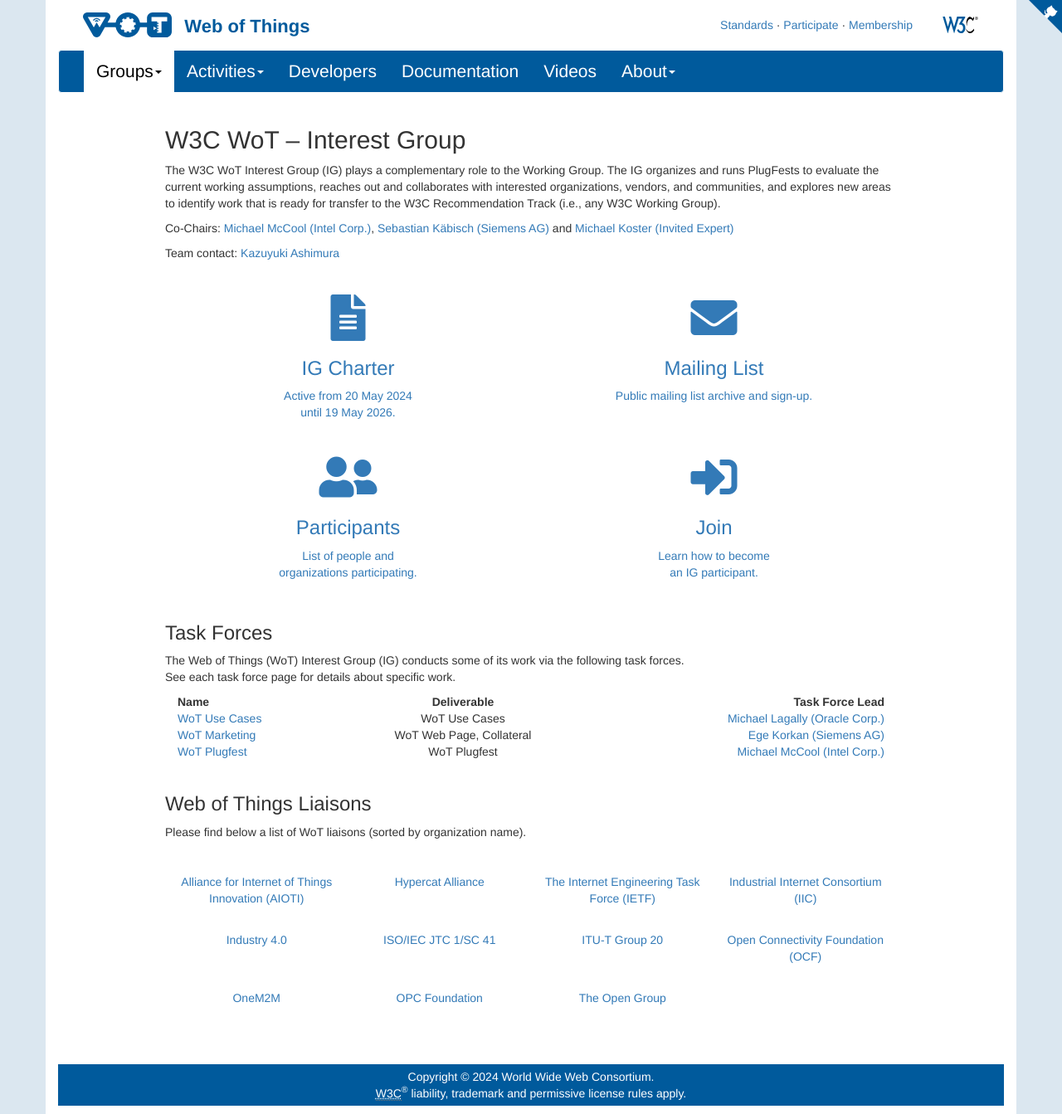
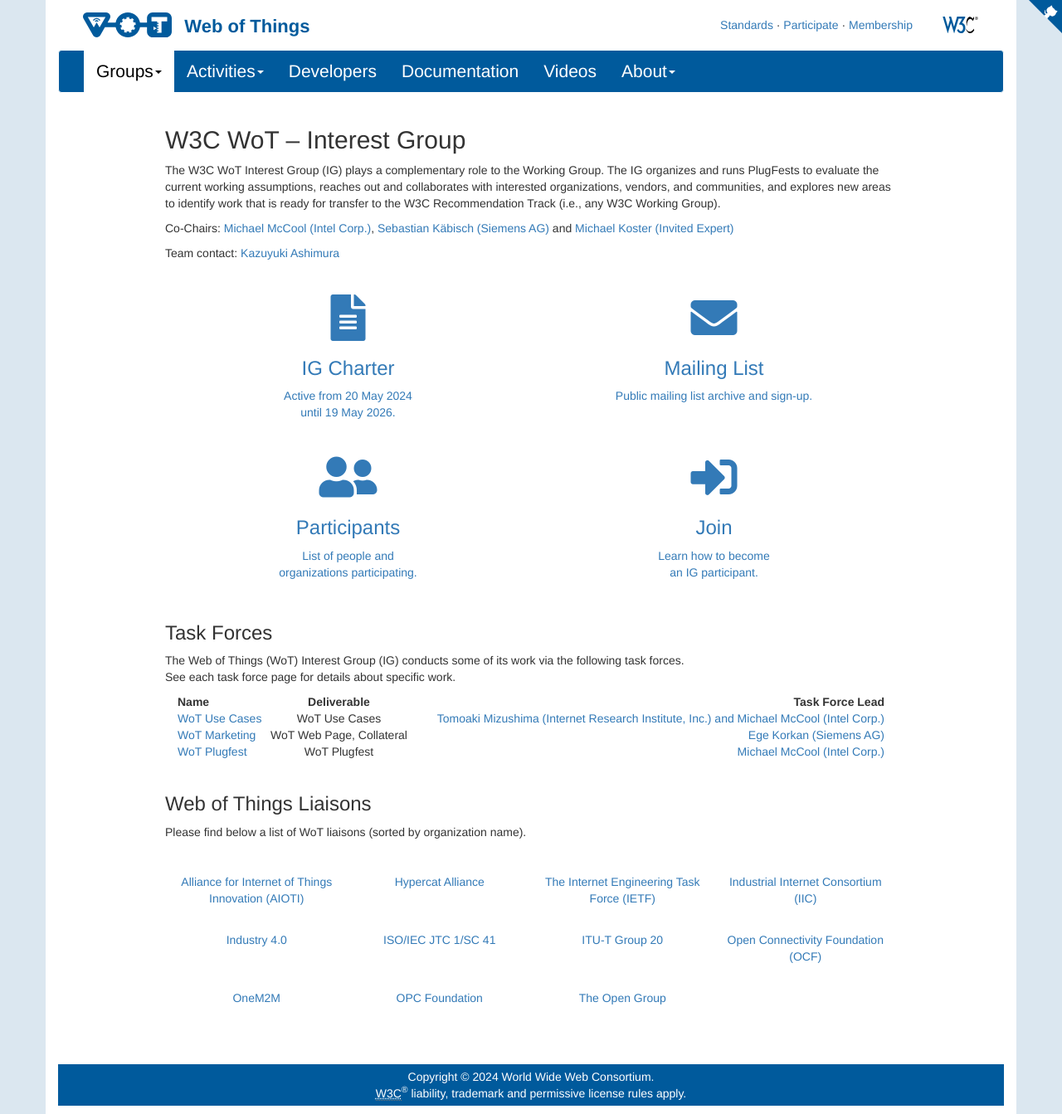
Before and after one commit to w3c/wot-marketing, a Jekyll site: the page built from docs/ig/index.html, in a window 1280 px wide. Shown: the whole page at 83% size. Built offline with Jekyll 4.4.1, drawn with Linux system fonts in a browser that asks for light colours; nearby versions of some CDN libraries; comment, search, counter and statistics services are not loaded.

Commit message:
Update index.html
I have renamed the Use Cases TF moderators.

```diff
--- a/docs/ig/index.html
+++ b/docs/ig/index.html
@@ -52,7 +52,7 @@
 				<tr>
 					<td><a href="{{'activities/task-forces/tf-usecases/' | relative_url }}">WoT Use Cases</a></td>
 					<td style="text-align:center;">WoT Use Cases
-					<td style="text-align:right;"><a href="mailto:michael.lagally@oracle.com">Michael Lagally (Oracle Corp.)</a></td>
+					<td style="text-align:right;"><a href="mailto:sasami@iri.co.jp">Tomoaki Mizushima (Internet Research Institute, Inc.) and <a href="mailto:michael.mccool@intel.com">Michael McCool (Intel Corp.)</a></td>
 				</tr>
 				<tr>
 					<td><a href="{{'activities/task-forces/tf-marketing/' | relative_url }}">WoT Marketing</a></td>
```
